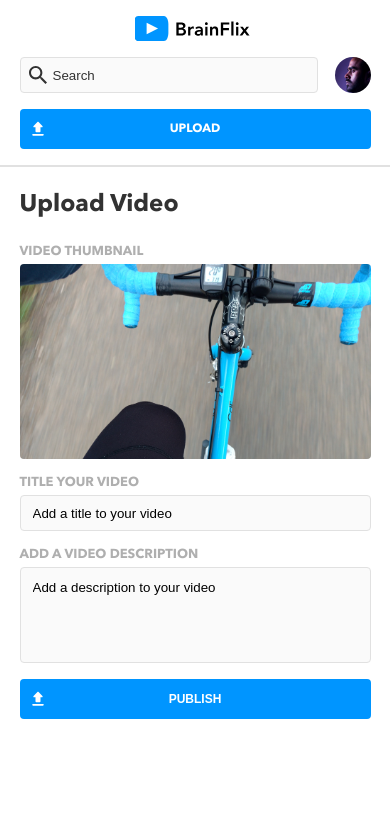
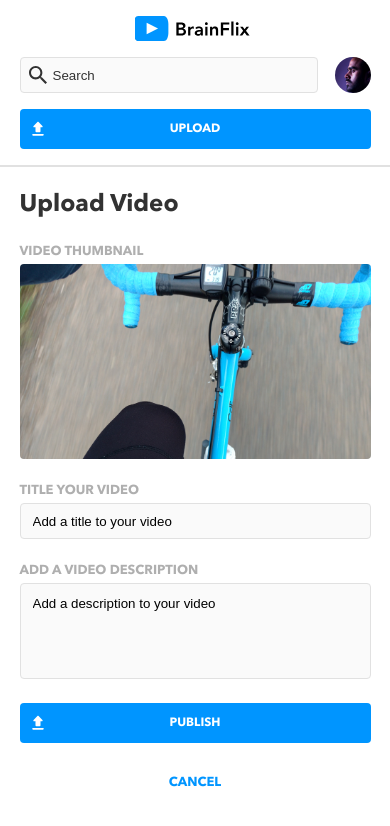
Before and after one commit to JimmyZ98/brainflix, a React (Create React App) app: page /upload in a window 390 px wide. Shown: the top 826 px of the page. Built offline with nearby package versions, Linux system fonts and the light colour scheme.

Commit message:
implemented linking/alert for publish button, updated scss styling for tablet and desktop view

```diff
--- a/src/pages/UploadPage/UploadPage.js
+++ b/src/pages/UploadPage/UploadPage.js
@@ -1,8 +1,13 @@
 import React from "react";
 import Header from "../../components/Header/Header";
 import "./UploadPage.scss";
+import { Link } from "react-router-dom";
 
 function UploadPage() {
+  const uploadAlert = () => {
+    alert("Upload successful");
+  };
+
   return (
     <>
       <Header />
@@ -11,7 +16,8 @@ function UploadPage() {
           <h1 className="upload__title">Upload Video</h1>
 
           <form className="upload__form">
-            <div className="upload__form-group">
+            <div className="upload__inputs">
+              <div className="upload__form-group upload__form--left">
                 <label className="upload__form-label" htmlFor="videoThumbnail">
                   VIDEO THUMBNAIL
                 </label>
@@ -21,6 +27,7 @@ function UploadPage() {
                   name="videoThumbnail"
                 ></figure>
               </div>
+              <div className="upload__form--right">
                 <div className="upload__form-group">
                   <label className="upload__form-label" htmlFor="videoTitle">
                     TITLE YOUR VIDEO
@@ -34,7 +41,10 @@ function UploadPage() {
                   />
                 </div>
                 <div className="upload__form-group">
-              <label className="upload__form-label" htmlFor="videoDescription">
+                  <label
+                    className="upload__form-label"
+                    htmlFor="videoDescription"
+                  >
                     ADD A VIDEO DESCRIPTION
                   </label>
                   <input
@@ -45,10 +55,18 @@ function UploadPage() {
                     placeholder="Add a description to your video"
                   />
                 </div>
-            <div className="upload__form--submit-container">
-              <button type="submit" className="upload__form-submit">
+              </div>
+            </div>
+            <div className="upload__form-submit--container">
+              <Link
+                to="/"
+                type="submit"
+                className="upload__form-submit"
+                onClick={uploadAlert}
+              >
                 PUBLISH
-              </button>
+              </Link>
+              <p className="upload__form-cancel">CANCEL</p>
             </div>
           </form>
         </div>
--- a/src/pages/UploadPage/UploadPage.scss
+++ b/src/pages/UploadPage/UploadPage.scss
@@ -12,6 +12,11 @@
 
   &__inner {
     @include side-margins;
+    @include desktop {
+      max-width: 63.75rem;
+      margin-left: auto;
+      margin-right: auto;
+    }
   }
   &__title {
     font-size: 1.5rem;
@@ -20,17 +25,39 @@
     @include margin-top-tall;
     @include tablet {
       font-size: 2.0625rem;
-      margin-bottom: 0;
+      @include margin-short;
+      @include padding-short;
+      @include divider;
     }
   }
 
   &__form-group {
     width: 100%;
 
-    @include margin-short;
+    @include margin-tall;
     @include tablet {
-      margin-bottom: 0;
       margin-right: 1.5rem;
+    }
+    @include desktop {
+      @include margin-short;
+    }
+  }
+
+  &__inputs {
+    @include desktop {
+      display: flex;
+    }
+  }
+
+  &__form--right {
+    @include desktop {
+      width: 100%;
+    }
+  }
+
+  &__form--left {
+    @include desktop {
+      width: 20rem;
     }
   }
 
@@ -47,10 +74,15 @@
     background-position: center;
     height: 50vw;
     border-radius: 4px;
+    background-color: colors.$secondary-pale;
 
     @include tablet {
-      max-height: 12rem;
+      height: 25vw;
       width: 50%;
+    }
+    @include desktop {
+      height: 10rem;
+      width: 20rem;
     }
   }
   &__form-input {
@@ -83,10 +115,17 @@
     padding-bottom: 3.5rem;
   }
 
-  &__form-submit-container {
+  &__form-submit--container {
+    display: flex;
+    flex-direction: column;
+    align-items: center;
     @include tablet {
-      display: flex;
       flex-direction: row-reverse;
+      @include margin-tall;
+    }
+    @include desktop {
+      @include padding-top-short;
+      @include divider-top;
     }
   }
 
@@ -102,11 +141,14 @@
     font-size: 0.75rem;
     border: none;
     width: 100%;
+    display: flex;
+    justify-content: center;
+    align-items: center;
 
     @include tablet {
       width: 9.5rem;
-      margin-bottom: 0;
-      margin-top: auto;
+      margin: 0;
+      margin-left: 5rem;
     }
   }
 
@@ -114,4 +156,14 @@
     background-color: colors.$secondary-color;
     cursor: pointer;
   }
+
+  &__form-cancel {
+    color: colors.$primary-color;
+    font-weight: 700;
+    margin: 2rem 0;
+
+    @include tablet {
+      margin: 0;
+    }
+  }
 }
```
Lines whose indentation alone changed are shown as unchanged.
